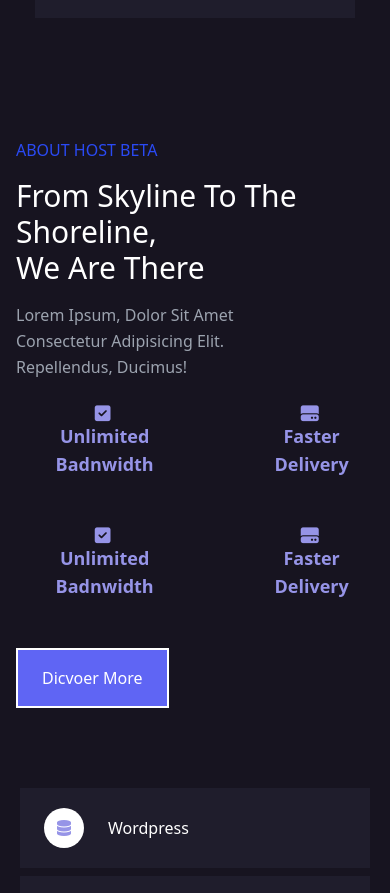
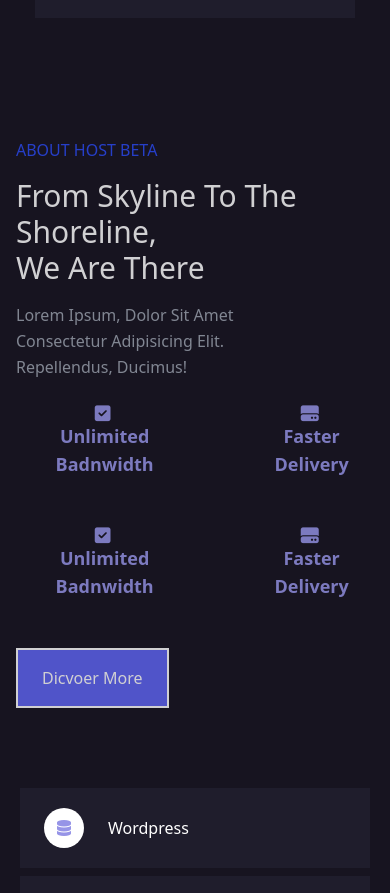
Before and after one commit to pilentboy/Host-Service, a website: page index.html in a window 390 px wide. Shown: the part 4040-4933 px from the top of the page. Drawn offline with Linux system fonts and the light colour scheme.

Commit message:
add service capabilites right + responsive this section

```diff
--- a/index.html
+++ b/index.html
@@ -530,7 +530,7 @@
             <!-- right -->
 
             <div
-            class="w-screen  h-full flex flex-col mx-auto order-1 xl:order-2  px-4  justify-between mt-16 xl:mt-0  xl:items-start xl:px-0  xl:w-3/5"
+            class="w-screen opacity-80  h-full flex flex-col mx-auto order-1 xl:order-2  px-4  justify-between mt-16 xl:mt-0  xl:items-start xl:px-0  xl:w-3/5"
           >
             <!-- main text-->
             <div class="flex flex-col    space-y-4">
--- a/input/tailwind.css
+++ b/input/tailwind.css
@@ -6,6 +6,7 @@
 @layer base{
 
 }
+
 
 @layer components{
     .btn{
--- a/public/script/nav.js
+++ b/public/script/nav.js
@@ -1,5 +1,5 @@
 $(document).ready(function () {
-   console.log("test")
+   console.info("nav script : ok ")
     $(window).scroll(function () {
      // add border bottom to nav when scoll top is over 28
        if( $(window).scrollTop() > 28){
```
Also changed, not shown: public/css/style.css.
